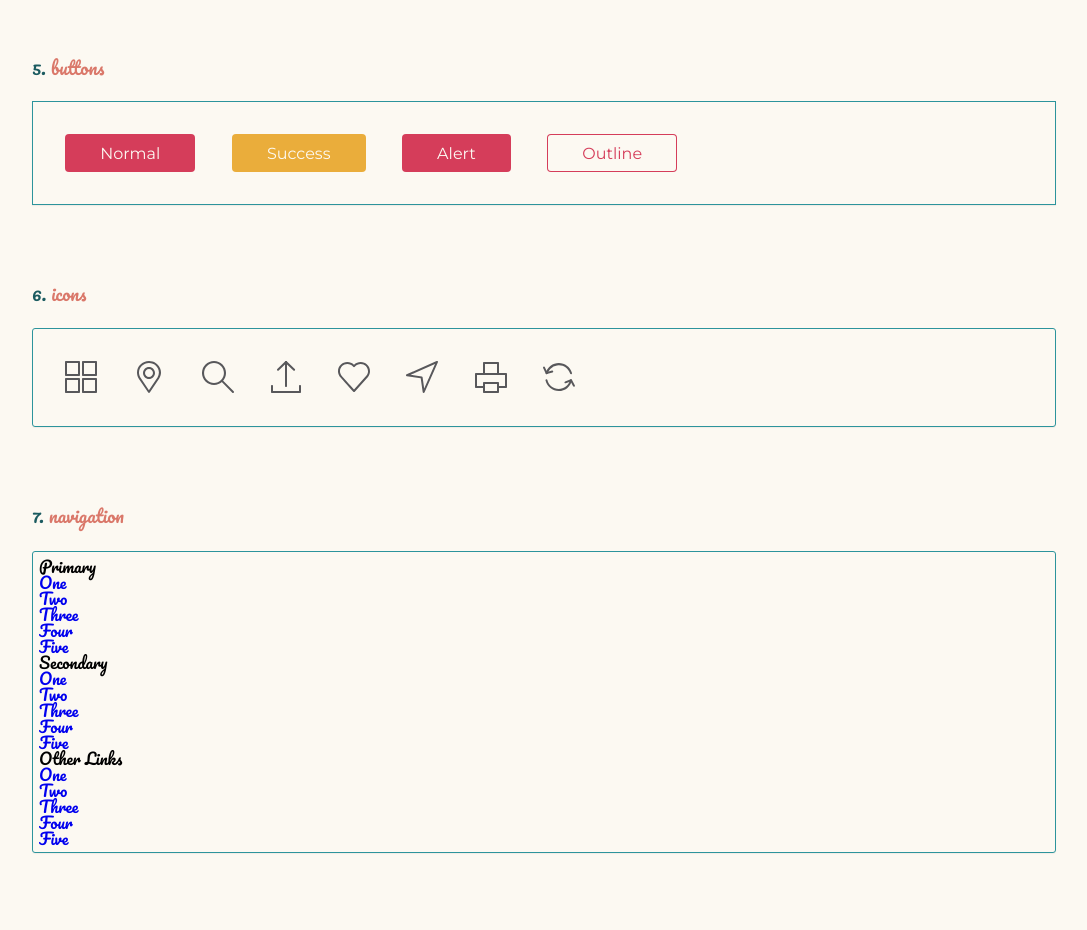
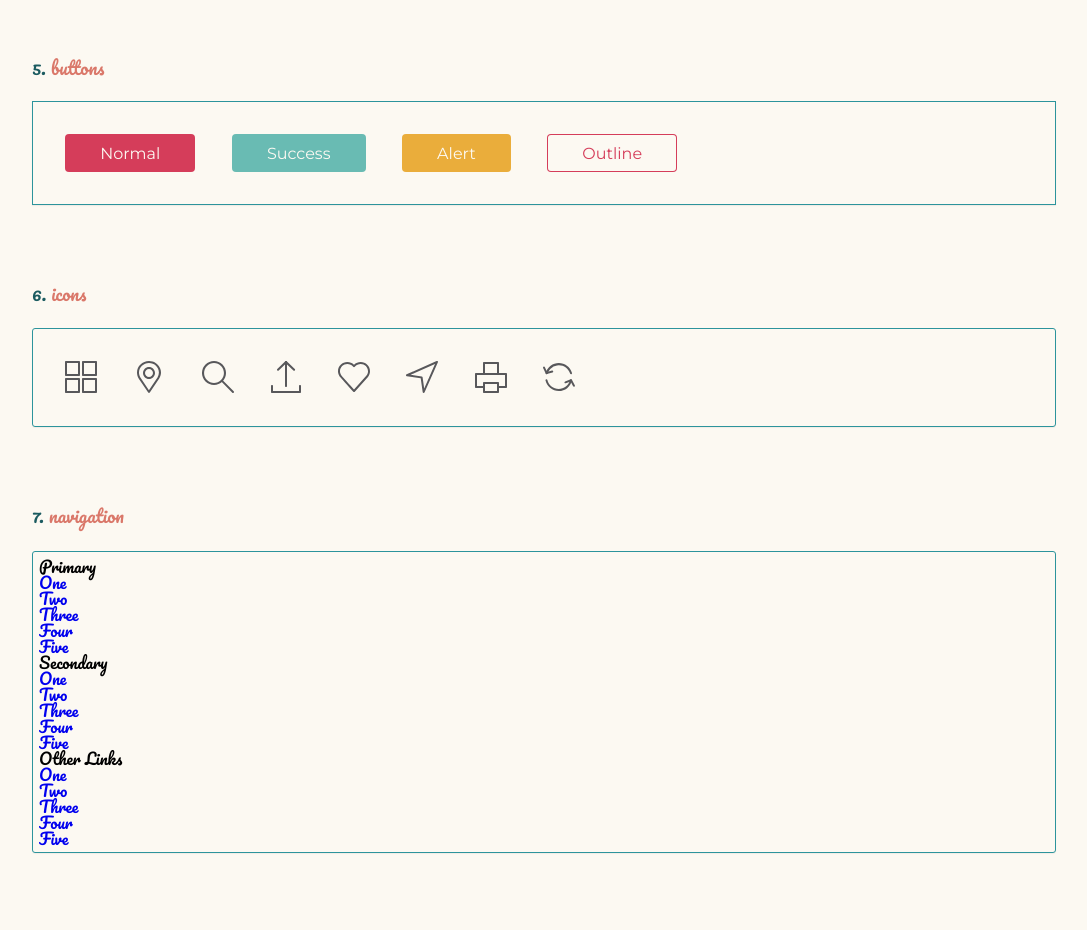
Before and after one commit to daciashu/CSS-Zen-Garden, a website built with Parcel: page style-guide-template/src/index.html in a window 1280 px wide. Shown: the part 1660-2590 px from the top of the page, without its empty margins (96-1183 px from the left). Built offline with nearby package versions, Linux system fonts and the light colour scheme.

Commit message:
update colors on stylesheet

```diff
--- a/style-guide-template/src/scss/partials/_colors.scss
+++ b/style-guide-template/src/scss/partials/_colors.scss
@@ -7,5 +7,5 @@ $color-6: #211F38; // Dark Navy
 
 // additional colors
 
-$success: #EAAD3B; // Golden Sun
-$alert: $color-1; // Bright Pink
+$success: $color-3; // Light Teal
+$alert: #EAAD3B; // Golden Sun
```
Also changed, not shown: 3 other files.
